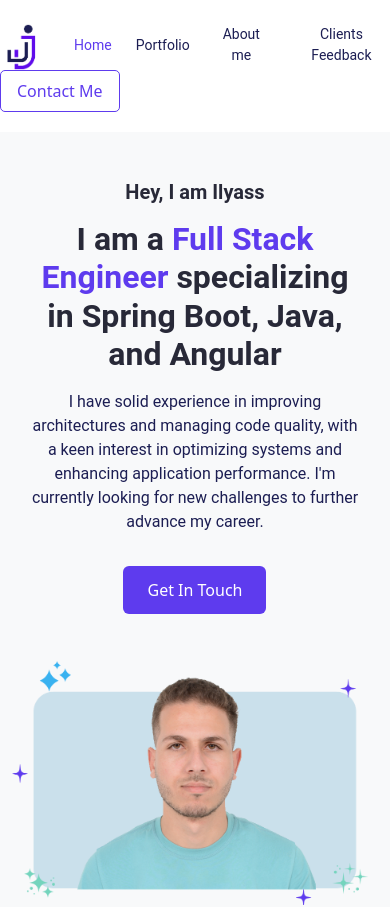
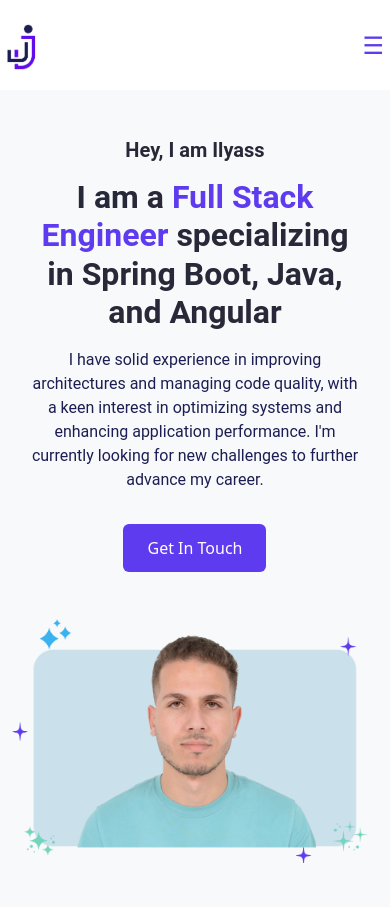
Before and after one commit to ilyass-ejjaouchi/portfolio-ilyass, an Angular app: page / in a window 390 px wide. Shown: the top 907 px of the page. Built offline with nearby package versions, Linux system fonts and the light colour scheme.

Commit message:
make the navbar responsive

```diff
--- a/src/app/experience-details/experience-details.component.css
+++ b/src/app/experience-details/experience-details.component.css
@@ -29,7 +29,13 @@
     font-size: 36px;
     line-height: 45px;
   }
+
+  .d-flex.flex-column.flex-lg-row .experience-image {
+    order: -1; /* Move the image above text on smaller screens */
+    margin-bottom: 20px; /* Adjust the spacing below the image */
+  }
 }
+
 .btn-back {
   background-color: #1C1E53;
   color: white;
--- a/src/app/experience-details/experience-details.component.html
+++ b/src/app/experience-details/experience-details.component.html
@@ -8,15 +8,9 @@
 
   <!-- Title Section -->
   <div class="mb-5">
-    <h2 class="display-4">{{ projectTitle }}</h2>
-    <div class="experience-image mt-3">
-      <img [src]="projectImage" alt="{{ projectTitle }}" class="img-fluid rounded">
-    </div>
-  </div>
-
-  <div class="row g-4">
-    <div class="col-12">
-      <div class="experience-details shadow-sm p-4">
+    <div class="d-flex flex-column flex-lg-row align-items-start">
+      <div class="flex-grow-1">
+        <h2 class="display-6">{{ projectTitle }}</h2>
         <p class="text-muted">{{ company }}, {{ location }}</p>
         <p class="mb-2"><strong>Duration:</strong> {{ duration }}</p>
         <p><strong>Description:</strong></p>
@@ -24,6 +18,9 @@
           <li *ngFor="let detail of projectDetails">{{ detail }}</li>
         </ul>
       </div>
+      <div class="experience-image ms-lg-4 mt-4 mt-lg-0">
+        <img [src]="projectImage" alt="{{ projectTitle }}" class="img-fluid rounded">
+      </div>
     </div>
   </div>
 </div>
--- a/src/app/main/main.component.html
+++ b/src/app/main/main.component.html
@@ -1,6 +1,6 @@
-<app-intro></app-intro>
-<app-expertise></app-expertise>
-<app-about-me></app-about-me>
-<app-portfolio></app-portfolio>
-<app-client-feedback></app-client-feedback>
-<app-contact-form></app-contact-form>
+<app-intro id="intro"></app-intro>
+<app-expertise id="expertise"></app-expertise>
+<app-about-me id="about-me"></app-about-me>
+<app-portfolio id="portfolio"></app-portfolio>
+<app-client-feedback id="client-feedback"></app-client-feedback>
+<app-contact-form id="contact-form"></app-contact-form>
--- a/src/app/navbar/navbar.component.css
+++ b/src/app/navbar/navbar.component.css
@@ -7,12 +7,6 @@
 
 .logo img {
   max-height: 50px;
-}
-
-.menu {
-  display: flex;
-  align-items: center;
-  justify-content: center;
 }
 
 .menu-item {
@@ -33,20 +27,56 @@
   border-width: 1px;
   border-color: #5e3bee;
   color: #5e3bee;
+  background-color: transparent;
   border-radius: 5px;
+  transition: all 0.3s ease;
+}
+
+.contact-button:hover {
+  background-color: #5e3bee;
+  color: #ffffff;
+}
+
+
+.mobile-menu {
+  background-color: #ffffff;
+  padding: 10px 0;
+  display: none;
+}
+
+.mobile-menu.active {
+  display: flex;
 }
 
 @media (max-width: 767.98px) {
+  /* Hide the desktop menu and contact button on mobile */
   .menu {
-    gap: 0.5rem;
+    display: none;
   }
 
-  .menu-item {
-    font-size: 0.875rem;
+  /* Display the hamburger button */
+  .menu-toggle {
+    display: block;
+    font-size: 1.5rem;
+    border: none;
+    background: none;
+    color: #5e3bee;
   }
 
-  .contact-button {
-    width: 100%;
-    text-align: center;
+  /* Show the mobile menu when active */
+  .mobile-menu {
+    flex-direction: column;
+    align-items: center;
+    gap: 1rem;
+  }
+
+  /* Adjust menu item styles for mobile */
+  .mobile-menu .menu-item {
+    font-size: 1rem;
+    padding: 10px 0;
+  }
+
+  .mobile-menu.active {
+    display: flex;
   }
 }
--- a/src/app/navbar/navbar.component.html
+++ b/src/app/navbar/navbar.component.html
@@ -1,5 +1,5 @@
-<div class="container-fluid mynavbar" >
-  <div class="row align-items-center">
+<div class="container-fluid mynavbar">
+  <div class="row align-items-center justify-content-between">
     <!-- Logo Section -->
     <div class="col-auto">
       <div class="logo">
@@ -8,20 +8,36 @@
     </div>
 
     <!-- Centered Menu -->
-    <div class="col text-center">
+    <div class="col text-center d-none d-md-block">
       <nav class="menu d-inline-flex align-items-center gap-4">
-        <a href="#" class="menu-item active">Home</a>
-        <a href="#" class="menu-item">Portfolio</a>
-        <a href="#" class="menu-item">About me</a>
-        <a href="#" class="menu-item">Clients Feedback</a>
+        <a routerLink="/" fragment="intro" (click)="scrollToSection('intro')" class="menu-item active">Home</a>
+        <a routerLink="/" fragment="portfolio" (click)="scrollToSection('portfolio')" class="menu-item">Portfolio</a>
+        <a routerLink="/" fragment="about-me" (click)="scrollToSection('about-me')" class="menu-item">About me</a>
+        <a routerLink="/" fragment="client-feedback" (click)="scrollToSection('client-feedback')" class="menu-item">Clients Feedback</a>
       </nav>
     </div>
 
-    <!-- Contact Button -->
-    <div class="col-auto">
-      <div class="d-flex justify-content-end">
-        <button class="btn btn-outline-primary contact-button">Contact Me</button>
-      </div>
+    <!-- Contact Button (visible on larger screens) -->
+    <div class="col-auto d-none d-md-block">
+      <button class="btn btn-outline-primary contact-button">Contact Me</button>
+    </div>
+
+    <!-- Hamburger Menu for Mobile (visible on small screens) -->
+    <div class="col-auto d-md-none">
+      <button (click)="toggleMenu()" class="menu-toggle">
+        ☰
+      </button>
     </div>
   </div>
+
+  <!-- Mobile Menu -->
+  <div [ngClass]="{'active': isMenuOpen, 'd-none': !isMenuOpen}" class="mobile-menu d-md-none">
+    <nav class="menu d-flex flex-column align-items-center">
+      <a routerLink="/" fragment="intro" class="menu-item active">Home</a>
+      <a routerLink="/" fragment="portfolio" class="menu-item">Portfolio</a>
+      <a routerLink="/" fragment="about-me" class="menu-item">About me</a>
+      <a routerLink="/" fragment="client-feedback" class="menu-item">Clients Feedback</a>
+    </nav>
+    <button class="btn btn-outline-primary contact-button w-100 mt-3">Contact Me</button>
+  </div>
 </div>
--- a/src/app/navbar/navbar.component.ts
+++ b/src/app/navbar/navbar.component.ts
@@ -1,15 +1,28 @@
 import { Component } from '@angular/core';
-import {NgOptimizedImage} from "@angular/common";
+import {NgClass, NgOptimizedImage, ViewportScroller} from "@angular/common";
+import {RouterLink} from "@angular/router";
 
 @Component({
   selector: 'app-navbar',
   standalone: true,
   imports: [
-    NgOptimizedImage
+    NgOptimizedImage,
+    NgClass,
+    RouterLink,
   ],
   templateUrl: './navbar.component.html',
   styleUrl: './navbar.component.css'
 })
 export class NavbarComponent {
+  isMenuOpen = false;
 
+  constructor(private viewportScroller: ViewportScroller) {
+  }
+  toggleMenu() {
+    this.isMenuOpen = !this.isMenuOpen;
+  }
+
+  scrollToSection(sectionId: string) {
+    this.viewportScroller.scrollToAnchor(sectionId);
+  }
 }
```
Also changed, not shown: src/app/experience-details/experience-details.component.ts (+37 -26 lines).
